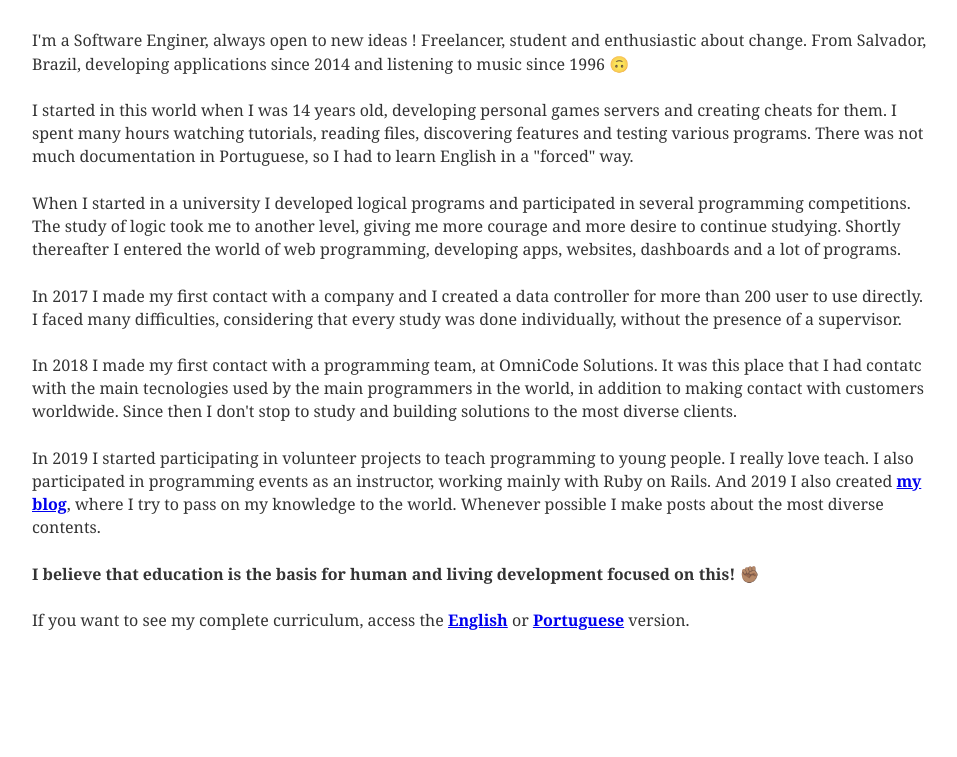
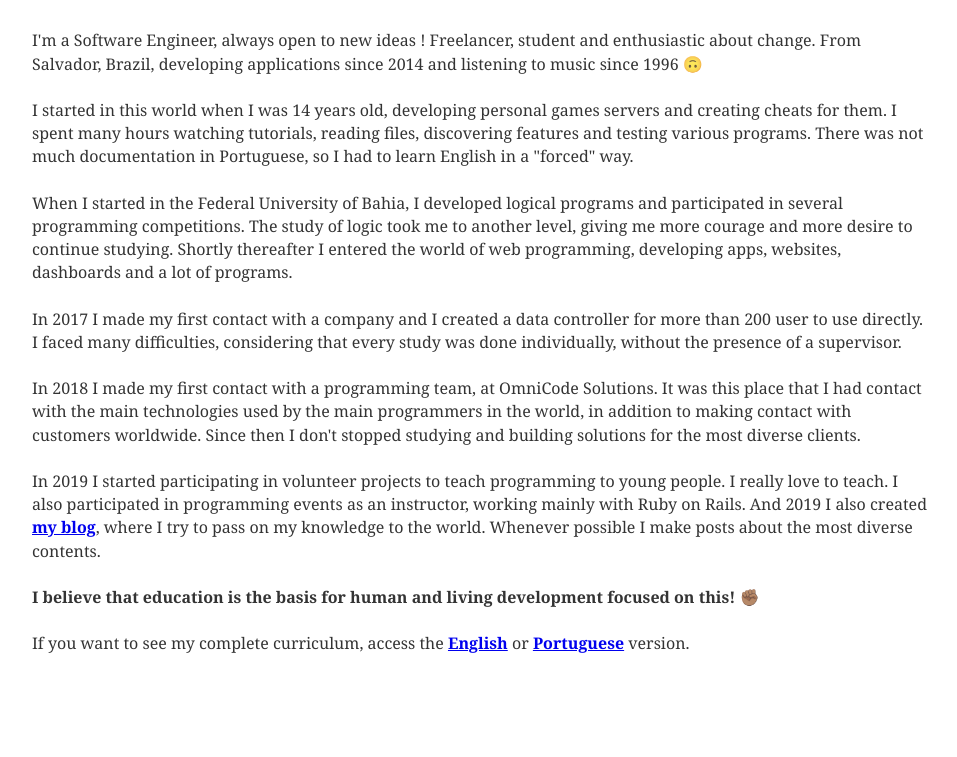
Before and after one commit to phbomfim/portfolio, a Gatsby site: page / in a window 1280 px wide. Shown: the part 1362-2119 px from the top of the page, without its empty margins (160-1117 px from the left). Built offline with nearby package versions, Linux system fonts and the light colour scheme; Gatsby itself is replaced by a stand-in of ours.

Commit message:
Add text update

```diff
--- a/src/pages/index.js
+++ b/src/pages/index.js
@@ -83,7 +83,7 @@ export default function Home() {
         <h1><img className="logo-tag" src={lines}/>About Me</h1>
         <div className="about-text">
           <p>
-            I'm a Software Enginer, always open to new ideas !
+            I'm a Software Engineer, always open to new ideas !
             Freelancer, student and enthusiastic about change. From Salvador, Brazil, developing applications since 2014 and listening to music since 1996 🙃
           </p>
           <p>
@@ -92,7 +92,7 @@ export default function Home() {
             There was not much documentation in Portuguese, so I had to learn English in a "forced" way.
           </p>
           <p>
-            When I started in a university I developed logical programs and participated in several programming competitions.
+            When I started in the Federal University of Bahia, I developed logical programs and participated in several programming competitions.
             The study of logic took me to another level, giving me more courage and more desire to continue studying.
             Shortly thereafter I entered the world of web programming, developing apps, websites, dashboards and a lot of programs.
           </p>
@@ -102,11 +102,11 @@ export default function Home() {
           </p>
           <p>
             In 2018 I made my first contact with a programming team, at OmniCode Solutions.
-            It was this place that I had contatc with the main tecnologies used by the main programmers in the world, in addition to making contact with customers worldwide.
-            Since then I don't stop to study and building solutions to the most diverse clients.
+            It was this place that I had contact with the main technologies used by the main programmers in the world, in addition to making contact with customers worldwide.
+            Since then I don't stopped studying and building solutions for the most diverse clients.
           </p>
           <p>
-            In 2019 I started participating in volunteer projects to teach programming to young people. I really love teach.
+            In 2019 I started participating in volunteer projects to teach programming to young people. I really love to teach.
             I also participated in programming events as an instructor, working mainly with Ruby on Rails.
             And 2019 I also created <strong><a href="https://phbomfim.dev" target="_blank">my blog</a></strong>, where I try to pass on my knowledge to the world. Whenever possible I make posts about the most diverse contents.
           </p>
```
